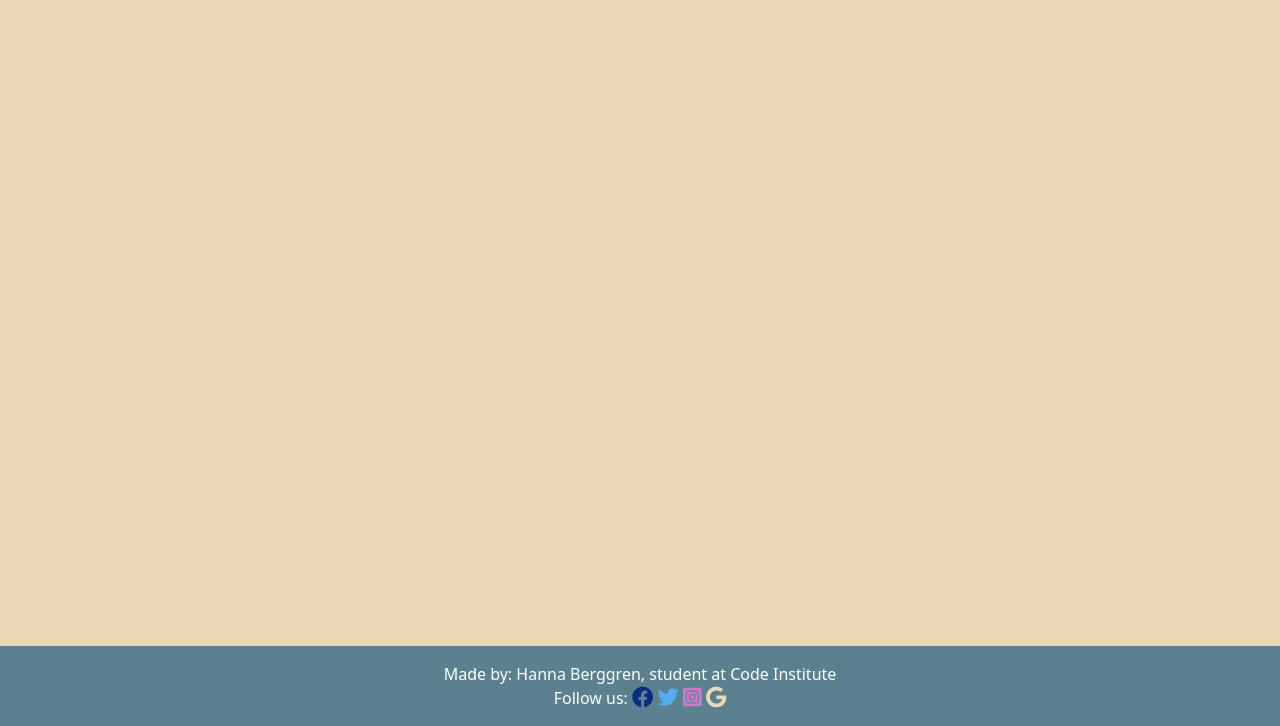
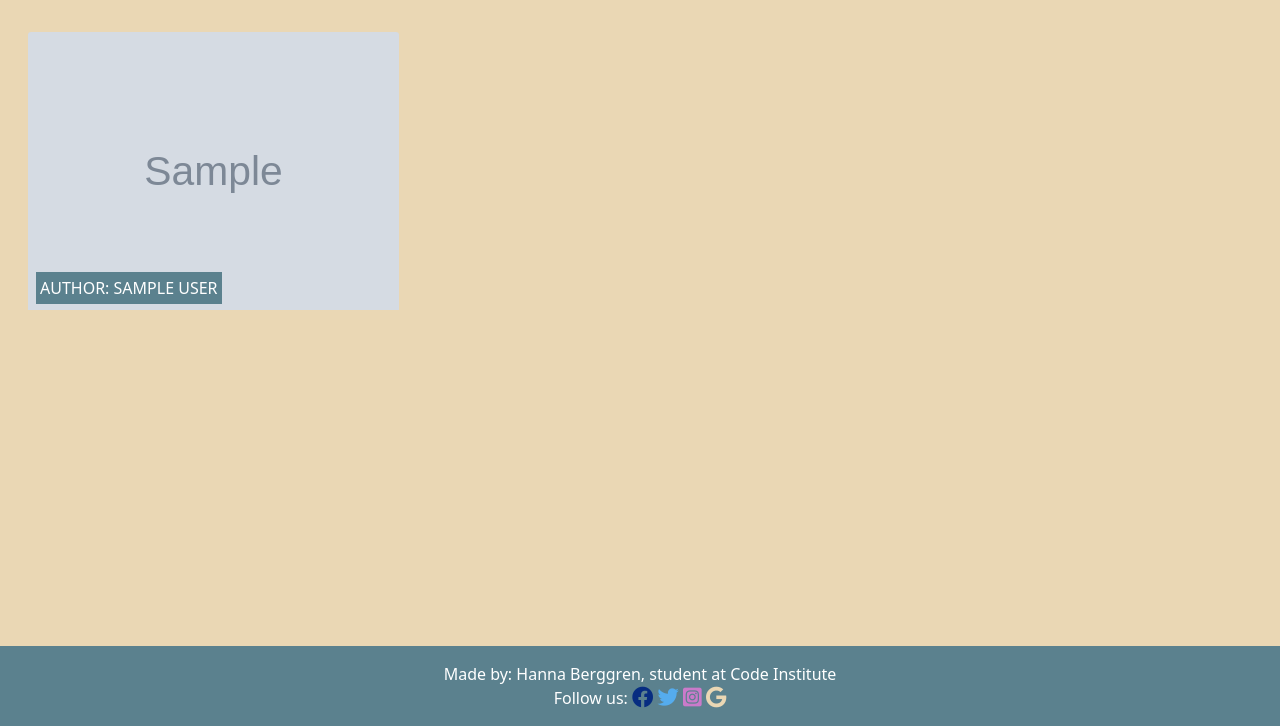
Before and after one commit to HannaBerggren/Love-Barista, a Django app: template templates/index.html in a window 1280 px wide. Shown: the part 74-800 px from the top of the page. Run offline with Django 3.2, Linux system fonts and the light colour scheme; the template is opened without the code that fills it: most values are stand-ins (such as "Sample title", 1, 10 or a date in 2020); grey boxes marked "Sample" are stand-in pictures; some web fonts are replaced.

Commit message:
Add an image-flash of author

```diff
--- a/templates/index.html
+++ b/templates/index.html
@@ -9,6 +9,20 @@
         <div class="col-12 mt-3 left">
             <div class="row">
                 {% for post in post_list %}
+                <div class="col-md-4">
+                    <div class="card mb-4">
+                        <div class="card-body">
+                            <div class="image-container">
+                                {% if "placeholder" in post.featured_image.url %}
+                                <img class="card-img-top"
+                                    src="https://images.pexels.com/photos/9052570/pexels-photo-9052570.jpeg?auto=compress&cs=tinysrgb&w=600&lazy=load">
+                                {% else %}
+                                <img class="card-img-top" src=" {{ post.featured_image.url }}">
+                                {% endif %}
+                                <div class="image-flash">
+                                    <p class="author">Author: {{ post.author }}</p>
+                                </div>
+                            </div>
 
                 {% if forloop.counter|divisibleby:3 %}
             </div>
```
